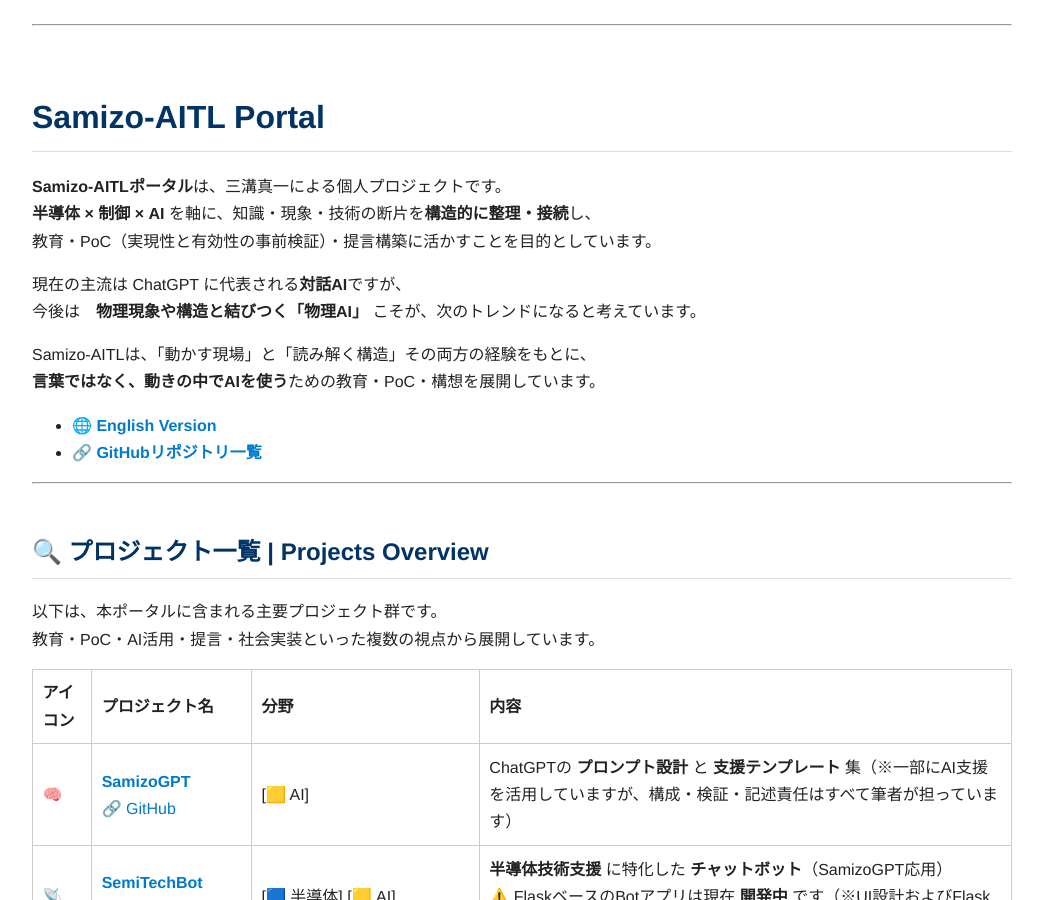
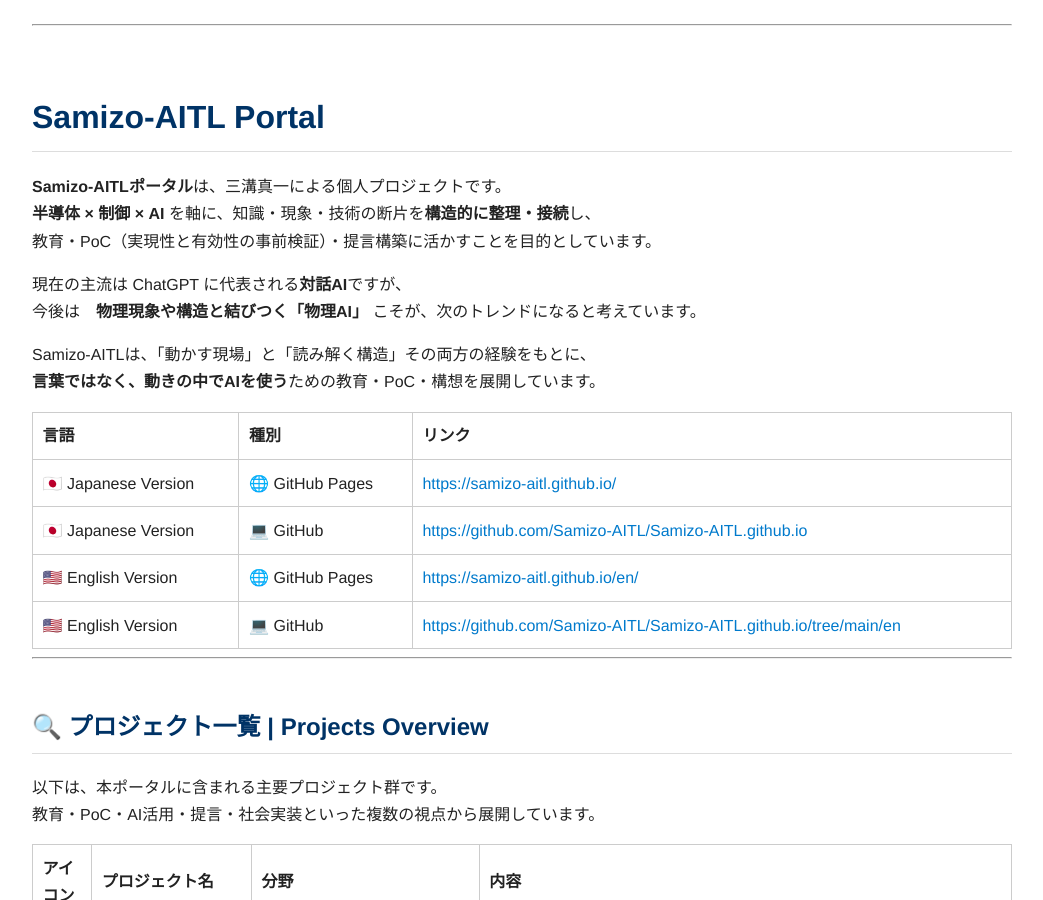
Before and after one commit to Samizo-AITL/Samizo-AITL.github.io, a Jekyll site: the page built from index.md, in a window 1280 px wide and 900 px high. Shown: the whole window, without its empty margins (118-1161 px from the left). Built offline with Jekyll 4.4.1, drawn with Linux system fonts in a browser that asks for light colours.

Commit message:
Update index.md

```diff
--- a/index.md
+++ b/index.md
@@ -18,8 +18,12 @@
 Samizo-AITLは、「動かす現場」と「読み解く構造」その両方の経験をもとに、
 **言葉ではなく、動きの中でAIを使う**ための教育・PoC・構想を展開しています。
 
-- 🌐 **[English Version](./en/index.md)**
-- 🔗 **[GitHubリポジトリ一覧](https://github.com/Samizo-AITL/)**
+| 言語 | 種別 | リンク |
+|------|------|--------|
+| 🇯🇵 Japanese Version | 🌐 GitHub Pages | [https://samizo-aitl.github.io/](https://samizo-aitl.github.io/) |
+| 🇯🇵 Japanese Version | 💻 GitHub | [https://github.com/Samizo-AITL/Samizo-AITL.github.io](https://github.com/Samizo-AITL/Samizo-AITL.github.io) |
+| 🇺🇸 English Version | 🌐 GitHub Pages | [https://samizo-aitl.github.io/en/](https://samizo-aitl.github.io/en/) |
+| 🇺🇸 English Version | 💻 GitHub | [https://github.com/Samizo-AITL/Samizo-AITL.github.io/tree/main/en](https://github.com/Samizo-AITL/Samizo-AITL.github.io/tree/main/en) |
 
 ---
 
```
